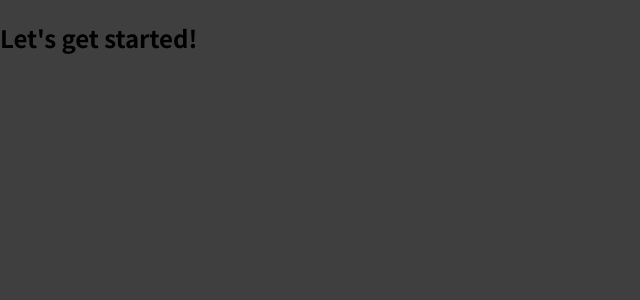
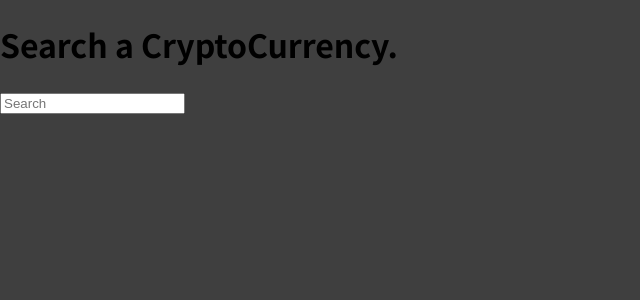
Before and after one commit to Divyansh-Thapliyal/Crypto-Tracker-Website, a React (Create React App) app: page / in a window 1280 px wide. Shown: the top 300 px of the page, without its empty margins (0-640 px from the left). Built offline with nearby package versions, Linux system fonts and the light colour scheme; no server answers.

Commit message:
Coins Searching form done.

```diff
--- a/src/App.js
+++ b/src/App.js
@@ -1,13 +1,33 @@
 
-import 'App.css';
+import {useState,useEffect} from 'react';
+import './App.css';
 import axios from 'axios';
 
-// https://api.coingecko.com/api/v3/coins/markets?vs_currency=INR&order=market_cap_desc&per_page=10&page=1&sparkline=false&locale=en
+ const api='https://api.coingecko.com/api/v3/coins/markets?vs_currency=INR&order=market_cap_desc&per_page=20&page=1&sparkline=false&locale=en';
 
 function App() {
+
+  const [coins,setCoins]=useState([]);
+
+  useEffect(()=>{
+
+     axios.get(api).then((res)=>{
+      console.log(res.data);
+      setCoins(res.data);
+     }).catch((err)=>{console.log(err)});
+
+  },[]);
+
+
+
   return (
-    <div>
-      <h2>Let's get started!</h2>
+    <div className='coin-app'>
+      <div className='coin-search'>
+        <h1 className='coin-text'>Search a CryptoCurrency.</h1>
+        <form>
+          <input type="text" placeholder='Search' className='coin-input'/>
+        </form>
+      </div>
     </div>
   );
 }
```
